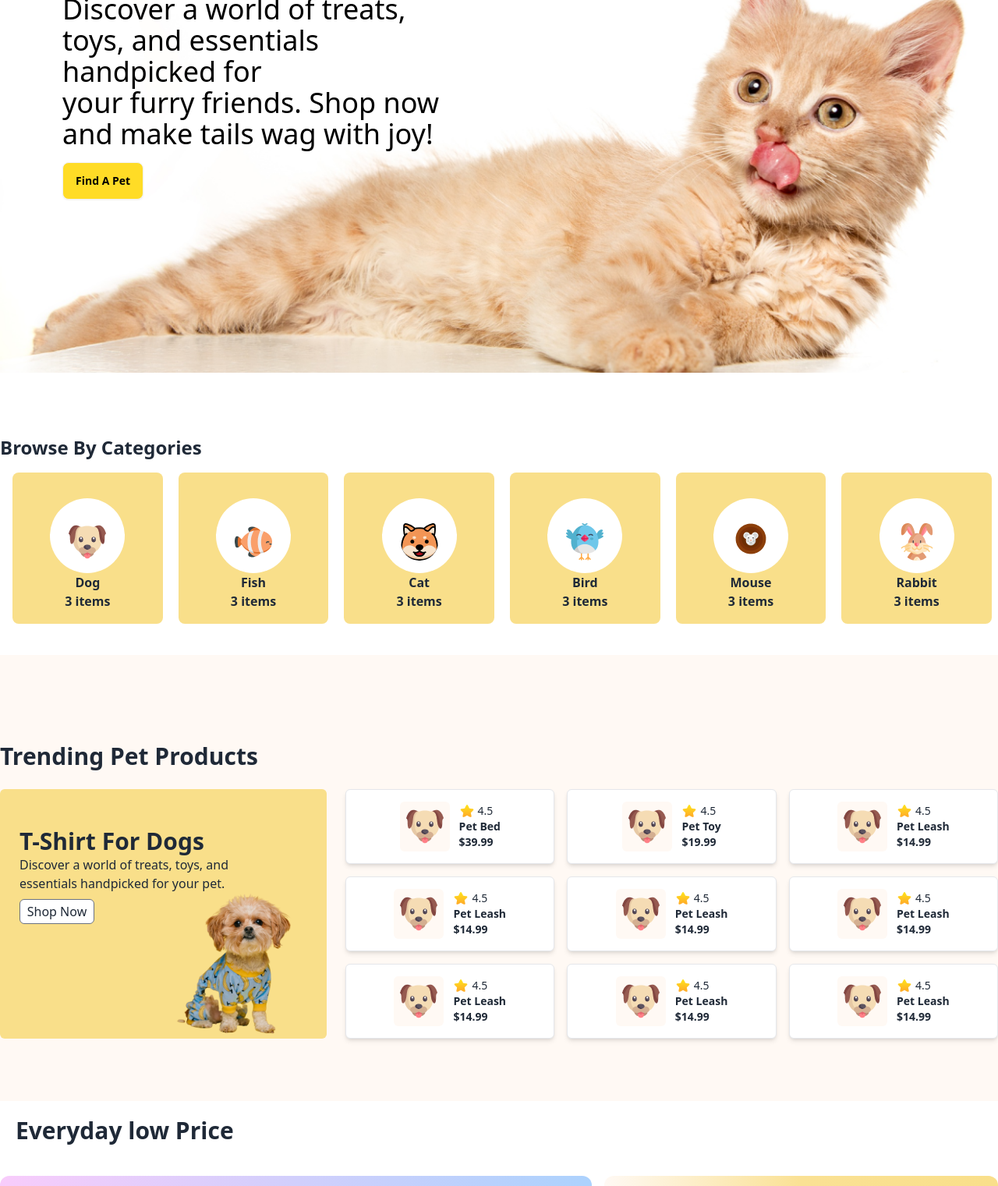
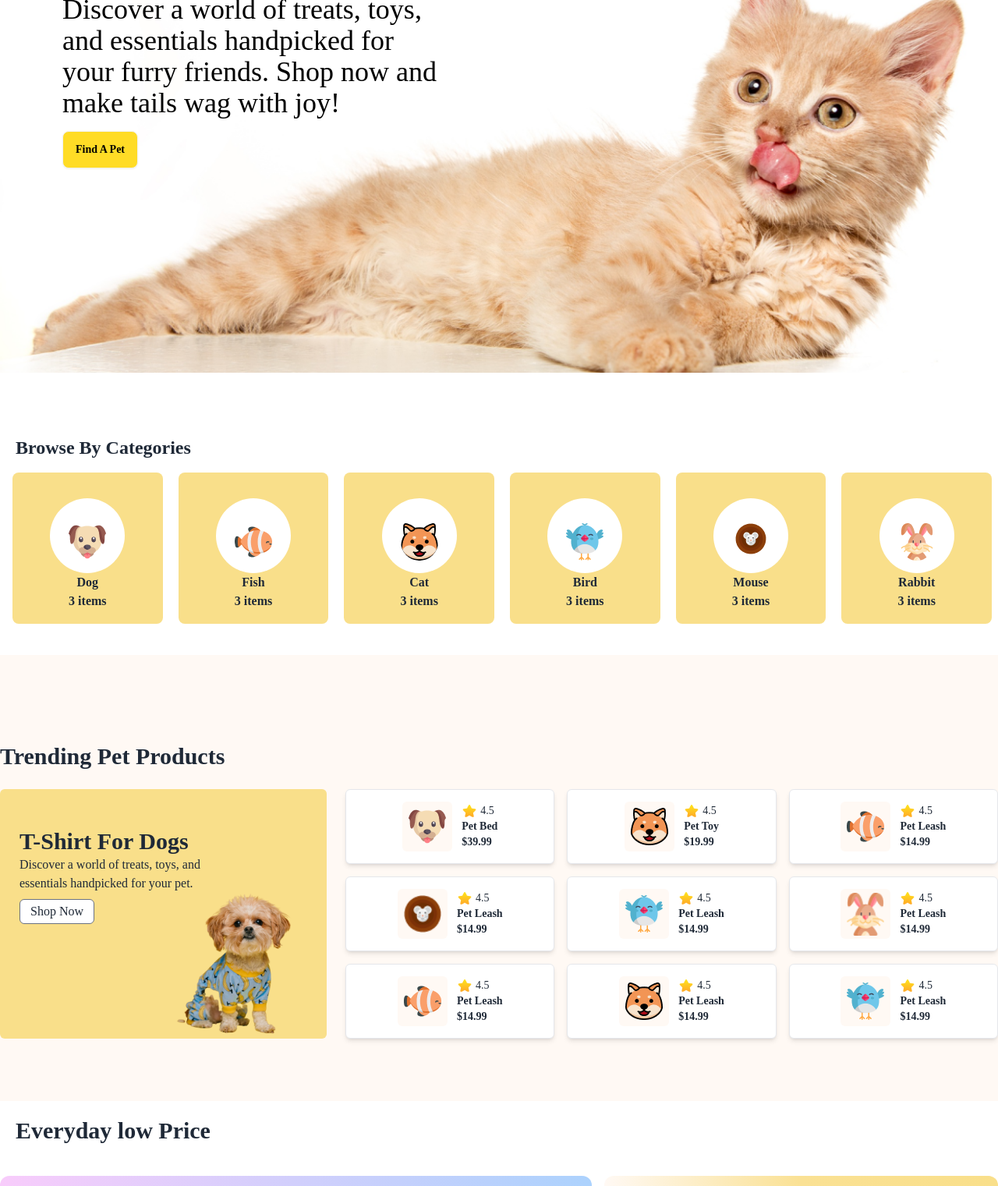
Before and after one commit to sajib42/Assignment-03, a plain HTML site: page index.html in a window 1280 px wide. Shown: the part 332-1853 px from the top of the page at 78% size. Drawn offline with nearby package versions, Linux system fonts and the light colour scheme; a web font is replaced by a local one.

Commit message:
Final design done and ready to submit

```diff
--- a/index.html
+++ b/index.html
@@ -5,16 +5,46 @@
   <meta name="viewport" content="width=device-width, initial-scale=1.0">
   <title>Pet Shop</title>
   <style>
+    @import url('https://fonts.googleapis.com/css2?family=ADLaM+Display&display=swap');
     html, body {
       overflow-x: hidden;
       max-width: 100%;
+      font-family: "ADLaM Display", serif;
     }
+
+
+    @tailwind base;
+@tailwind components;
+@tailwind utilities;
+
+@layer utilities {
+  @keyframes fadeIn {
+    0% { opacity: 0; }
+    100% { opacity: 1; }
+  }
+  .animate-fade-in {
+    animation: fadeIn 1.5s ease-out forwards;
+  }
+
+  @keyframes slideIn {
+    0% { opacity: 0; transform: translateY(50px); }
+    100% { opacity: 1; transform: translateY(0); }
+  }
+  .animate-slide-in {
+    animation: slideIn 1s ease-out forwards;
+  }
+}
+
   </style>
 
   <!-- DaisyUI -->
   <link href="https://cdn.jsdelivr.net/npm/daisyui@4.12.23/dist/full.min.css" rel="stylesheet" type="text/css" />
   <script src="https://cdn.tailwindcss.com"></script>
   <!-- Tailwind CDN -->
+   <!-- font  -->
+    <link rel="preconnect" href="https://fonts.googleapis.com">
+<link rel="preconnect" href="https://fonts.gstatic.com" crossorigin>
+<link href="https://fonts.googleapis.com/css2?family=ADLaM+Display&display=swap" rel="stylesheet">
   <script>
     tailwind.config = {
       theme: {
@@ -79,48 +109,52 @@
 
   <main>
     <!-- First Page Section -->
-    <section class="mt-4 mb-16 md:mb-0 lg:mb-0 relative">
+    <section class="animate- mt-4 mb-16 md:mb-0 lg:mb-0 relative">
       <div class="w-full max-w-7xl mx-auto flex flex-col md:flex-row-reverse relative">
 
-        <!-- Text -->
-        <div class="block text-sm md:hidden text-center px-6 py-8">
-          <h1 class="text-5xl lg:text-5xl font-bold mb-8 sm:pt-5 "> <span class=" lg:text-7xl">Pamper Your Pet,</span> Because They <br> Deserve the Best</h1>
-          <p class="  lg:font-black text-2xl lg:text-l mb-6 ">
+        <!-- Text (For Mobile) -->
+        <div class="block text-sm md:hidden text-center px-6 py-8 opacity-0 animate-fade-in">
+          <h1 class=" text-5xl lg:text-5xl font-bold mb-8 sm:pt-5 animate-slide-in">
+            <span class="  lg:text-7xl">Pamper Your Pet,</span> Because They <br> Deserve the Best
+          </h1>
+          <p class="lg:font-black text-2xl lg:text-l mb-6">
             Discover a world of treats, toys, and essentials handpicked for <br>
-            your furry friends. Shop now and make tails wag with Joy!
+            your furry friends. Shop now and make tails wag with joy!
           </p>
           <button class=" border border-transparent btn bg-[#ffdc26] text-black">Find A Pet</button>
         </div>
 
         <!-- Image -->
         <div class="relative w-full md:w-full">
-          <img class="w-full h-auto object-cover " src="./c1-assets/cat-big.png" alt="Cat">
+          <!-- animate-bounce duration-1000 w-full h-auto object-cover  -->
+          <img class=" transform hover:scale-110 duration-500 " src="./c1-assets/cat-big.png" alt="Cat">
 
-          <!-- Text inside image-->
-          <div class="hidden md:block absolute top-10 left-10 md:top-16 md:left-16 lg:top-20 lg:left-20 text-black max-w-lg">
+          <!-- Text inside image -->
+          <div class="hidden md:block absolute top-10 left-10 md:top-16 md:left-16 lg:top-20 lg:left-20 text-black max-w-lg opacity-0 animate-slide-in">
             <h1 class="text-6xl md:text-5xl font-bold mb-4">Pamper Your Pet, Because They <br> Deserve the Best</h1>
-            <p class="text-3xl md:text-4xl mb-4 ">
+            <p class="text-3xl md:text-4xl mb-4">
               Discover a world of treats, toys, and essentials handpicked for <br>
               your furry friends. Shop now and make tails wag with joy!
             </p>
-            <button class="btn bg-[#ffdc26] text-black ">Find A Pet</button>
+            <button class="btn bg-[#ffdc26] text-black">Find A Pet</button>
           </div>
         </div>
 
       </div>
     </section>
 
+
     <!-- Categories Section -->
-    <section class="pt-10 mb-10 max-w-7xl mx-auto md:mt-10 px-4 sm:px-6 lg:px-0 ">
+    <section class=" pt-10 mb-10 max-w-7xl mx-auto md:mt-10 px-4 sm:px-6 lg:px-0 ">
 
-      <h3 class="font-bold text-2xl mb-4 ">Browse By Categories</h3>
+      <h3 class="font-bold text-2xl mb-4 lg:pl-5 ">Browse By Categories</h3>
       <!-- Grid  -->
       <div class="grid grid-cols-2 md:grid-cols-3 lg:grid-cols-6 gap-5 w-full px-4 pr-2 ">
 
 
 
         <!-- Category Item -->
-        <div class="bg-[#F9DF8A] text-center h-68 pt-4 pb-4 w-full border border-transparent rounded-lg">
+        <div class="bg-[#F9DF8A] text-center h-68 pt-4 pb-4 w-full border border-transparent rounded-lg transform hover:scale-110 duration-500 ">
           <div class="mt-4">
             <div class="rounded-full h-24 w-24 bg-white mx-auto">
               <img class="pt-8 rounded-full mx-auto" src="./c1-assets/dog-cartoon.png" alt="Dog">
@@ -130,7 +164,7 @@
           </div>
         </div>
 
-        <div class="bg-[#F9DF8A] text-center h-68 pt-4 pb-4 w-full border border-transparent rounded-lg">
+        <div class="bg-[#F9DF8A] text-center h-68 pt-4 pb-4 w-full border border-transparent rounded-lg transform hover:scale-110 duration-500 ">
           <div class="mt-4">
             <div class="rounded-full h-24 w-24 bg-white mx-auto">
               <img class="pt-8 rounded-full mx-auto" src="./c1-assets/fish-cartoon.png" alt="Fish">
@@ -140,7 +174,7 @@
           </div>
         </div>
 
-        <div class="bg-[#F9DF8A] text-center h-68 pt-4 pb-4 w-full border border-transparent rounded-lg">
+        <div class="bg-[#F9DF8A] text-center h-68 pt-4 pb-4 w-full border border-transparent rounded-lg transform hover:scale-110 duration-500 ">
           <div class="mt-4">
             <div class="rounded-full h-24 w-24 bg-white mx-auto">
               <img class="pt-8 rounded-full mx-auto" src="./c1-assets/cat-cartoon.png" alt="Cat">
@@ -150,7 +184,7 @@
           </div>
         </div>
 
-        <div class="bg-[#F9DF8A] text-center h-68 pt-4 pb-4 w-full border border-transparent rounded-lg">
+        <div class="bg-[#F9DF8A] text-center h-68 pt-4 pb-4 w-full border border-transparent rounded-lg transform hover:scale-110 duration-500 ">
           <div class="mt-4">
             <div class="rounded-full h-24 w-24 bg-white mx-auto">
               <img class="pt-8 rounded-full mx-auto" src="./c1-assets/bird-cartoon.png" alt="Bird">
@@ -160,7 +194,7 @@
           </div>
         </div>
 
-        <div class="bg-[#F9DF8A] text-center h-68 pt-4 pb-4 w-full border border-transparent rounded-lg">
+        <div class="bg-[#F9DF8A] text-center h-68 pt-4 pb-4 w-full border border-transparent rounded-lg transform hover:scale-110 duration-500 ">
           <div class="mt-4">
             <div class="rounded-full h-24 w-24 bg-white mx-auto">
               <img class="pt-8 rounded-full mx-auto" src="./c1-assets/mouse-cartoon.png" alt="Mouse">
@@ -170,7 +204,7 @@
           </div>
         </div>
 
-        <div class="bg-[#F9DF8A] text-center h-68 pt-4 pb-4 w-full border border-transparent rounded-lg">
+        <div class="bg-[#F9DF8A] text-center h-68 pt-4 pb-4 w-full border border-transparent rounded-lg transform hover:scale-110 duration-500 ">
           <div class="mt-4">
             <div class="rounded-full h-24 w-24 bg-white mx-auto">
               <img class="pt-8 rounded-full mx-auto" src="./c1-assets/rabbit-cartoon.png" alt="Rabbit">
@@ -186,12 +220,12 @@
 <!-- Trending Pet Section -->
 <div class="bg-[#fff9f4] py-10 max-w-8xl mx-auto">
   <section class="max-w-7xl mx-auto mt-8 pt-10 mb-10 px-4 sm:px-6 lg:px-0">
-    <!-- Section Title -->
+
     <h1 class="font-bold text-3xl mb-6">Trending Pet Products</h1>
 
     <div class="flex flex-col md:flex-row gap-6">
-      <!-- Featured Product -->
-      <div class=" h-80 w-full lg:w-2/4 md:w-2/4 relative border border-transparent   bg-[#F9DF8A] rounded-md overflow-hidden">
+      <!-- Product -->
+      <div class=" transform hover:scale-105 duration-500  h-80 w-full lg:w-2/4 md:w-2/4 relative border border-transparent   bg-[#F9DF8A] rounded-md overflow-hidden">
         <!-- Image -->
         <img class="absolute right-5 bottom-0 w-40 lg:w-44 h-auto" src="./c1-assets/cute-pet-small.png" alt="">
 
@@ -205,11 +239,11 @@
       <!--  Grid  -->
       <div class="grid grid-cols-1 sm:grid-cols-2 md:grid-cols-3 gap-4 w-full ">
         <!-- Product Cards -->
-        <div class="bg-white flex items-center h-24 w-full border border-gray-200 rounded-md p-2 shadow-md justify-center">
+        <div class=" transform hover:scale-110 duration-500  bg-white flex items-center h-24 w-full border border-gray-200 rounded-md p-2 shadow-md justify-center">
           <div class="h-16 w-16 bg-[#fff9f4] flex justify-center items-center rounded-md">
             <img class="w-12" src="./c1-assets/dog-cartoon.png" alt="">
           </div>
-          <div class="ml-3 ">
+          <div class="ml-3  ">
             <div class="flex items-center gap-1">
               <img class="size-5" src="./c1-assets/star.png" alt="">
               <h3 class="text-sm">4.5</h3>
@@ -220,9 +254,9 @@
         </div>
 
         <!--  cards -->
-        <div class="bg-white flex items-center h-24 w-full border border-gray-200 rounded-md p-2 shadow-md justify-center">
+        <div class=" transform hover:scale-110 duration-500  bg-white flex items-center h-24 w-full border border-gray-200 rounded-md p-2 shadow-md justify-center">
           <div class="h-16 w-16 bg-[#fff9f4] flex justify-center items-center rounded-md">
-            <img class="w-12" src="./c1-assets/dog-cartoon.png" alt="">
+            <img class="w-12" src="./c1-assets/cat-cartoon.png" alt="">
           </div>
           <div class="ml-3">
             <div class="flex items-center gap-1">
@@ -234,9 +268,9 @@
           </div>
         </div>
 
-        <div class="bg-white flex items-center h-24 border border-gray-200 rounded-md p-2 shadow-md justify-center">
+        <div class= " transform hover:scale-110 duration-500  bg-white flex items-center h-24 border border-gray-200 rounded-md p-2 shadow-md justify-center">
           <div class="h-16 w-16 bg-[#fff9f4] flex justify-center items-center rounded-md">
-            <img class="w-12" src="./c1-assets/dog-cartoon.png" alt="">
+            <img class="w-12" src="./c1-assets/fish-cartoon.png" alt="">
           </div>
           <div class="ml-3">
             <div class="flex items-center gap-1">
@@ -247,9 +281,9 @@
             <h4 class="font-bold text-sm">$14.99</h4>
           </div>
         </div>
-        <div class="bg-white flex items-center h-24 border border-gray-200 rounded-md p-2 shadow-md justify-center">
+        <div class=" transform hover:scale-110 duration-500  bg-white flex items-center h-24 border border-gray-200 rounded-md p-2 shadow-md justify-center">
           <div class="h-16 w-16 bg-[#fff9f4] flex justify-center items-center rounded-md">
-            <img class="w-12" src="./c1-assets/dog-cartoon.png" alt="">
+            <img class="w-12" src="./c1-assets/mouse-cartoon.png" alt="">
           </div>
           <div class="ml-3">
             <div class="flex items-center gap-1">
@@ -260,9 +294,9 @@
             <h4 class="font-bold text-sm">$14.99</h4>
           </div>
         </div>
-        <div class="bg-white flex items-center h-24 border border-gray-200 rounded-md p-2 shadow-md justify-center">
+        <div class="transform hover:scale-110 duration-500  bg-white flex items-center h-24 border border-gray-200 rounded-md p-2 shadow-md justify-center">
           <div class="h-16 w-16 bg-[#fff9f4] flex justify-center items-center rounded-md">
-            <img class="w-12" src="./c1-assets/dog-cartoon.png" alt="">
+            <img class="w-12" src="./c1-assets/bird-cartoon.png" alt="">
           </div>
           <div class="ml-3">
             <div class="flex items-center gap-1">
@@ -273,9 +307,9 @@
             <h4 class="font-bold text-sm">$14.99</h4>
           </div>
         </div>
-        <div class="bg-white flex items-center h-24 border border-gray-200 rounded-md p-2 shadow-md justify-center">
+        <div class=" transform hover:scale-110 duration-500  bg-white flex items-center h-24 border border-gray-200 rounded-md p-2 shadow-md justify-center">
           <div class="h-16 w-16 bg-[#fff9f4] flex justify-center items-center rounded-md">
-            <img class="w-12" src="./c1-assets/dog-cartoon.png" alt="">
+            <img class="w-12" src="./c1-assets/rabbit-cartoon.png" alt="">
           </div>
           <div class="ml-3">
             <div class="flex items-center gap-1">
@@ -286,9 +320,9 @@
             <h4 class="font-bold text-sm">$14.99</h4>
           </div>
         </div>
-        <div class="bg-white flex items-center h-24 border border-gray-200 rounded-md p-2 shadow-md justify-center">
+        <div class=" transform hover:scale-110 duration-500  bg-white flex items-center h-24 border border-gray-200 rounded-md p-2 shadow-md justify-center">
           <div class="h-16 w-16 bg-[#fff9f4] flex justify-center items-center rounded-md">
-            <img class="w-12" src="./c1-assets/dog-cartoon.png" alt="">
+            <img class="w-12" src="./c1-assets/fish-cartoon.png" alt="">
           </div>
           <div class="ml-3">
             <div class="flex items-center gap-1">
@@ -299,9 +333,9 @@
             <h4 class="font-bold text-sm">$14.99</h4>
           </div>
         </div>
-        <div class="bg-white flex items-center h-24 border border-gray-200 rounded-md p-2 shadow-md justify-center">
+        <div class="transform hover:scale-110 duration-500  bg-white flex items-center h-24 border border-gray-200 rounded-md p-2 shadow-md justify-center">
           <div class="h-16 w-16 bg-[#fff9f4] flex justify-center items-center rounded-md">
-            <img class="w-12" src="./c1-assets/dog-cartoon.png" alt="">
+            <img class="w-12" src="./c1-assets/cat-cartoon.png" alt="">
           </div>
           <div class="ml-3">
             <div class="flex items-center gap-1">
@@ -312,9 +346,9 @@
             <h4 class="font-bold text-sm">$14.99</h4>
           </div>
         </div>
-        <div class="bg-white flex items-center h-24 border border-gray-200 rounded-md p-2 shadow-md justify-center">
+        <div class=" transform hover:scale-110 duration-500  bg-white flex items-center h-24 border border-gray-200 rounded-md p-2 shadow-md justify-center">
           <div class="h-16 w-16 bg-[#fff9f4] flex justify-center items-center rounded-md">
-            <img class="w-12" src="./c1-assets/dog-cartoon.png" alt="">
+            <img class="w-12" src="./c1-assets/bird-cartoon.png" alt="">
           </div>
           <div class="ml-3">
             <div class="flex items-center gap-1">
@@ -339,7 +373,7 @@
 
   <section class=" max-w-7xl mx-auto pt-10 mb-10 px-4 sm:px-6 lg:px-0 lg:flex-row md:flex-row flex flex-col gap-4">
 
-    <div class=" flex justify-between w-full md:w-3/5 rounded-xl bg-gradient-to-r from-[#F8CCFB] via-[#D1CFFC] to-[#ACD2FD] p-4">
+    <div class=" transform hover:scale-90 duration-500  flex justify-between w-full md:w-3/5 rounded-xl bg-gradient-to-r from-[#F8CCFB] via-[#D1CFFC] to-[#ACD2FD] p-4">
     <div class=" pl-16 pt-16 ">
       <h4 class="text-2xl pb-1">Under Price</h4>
       <h2 class=" text-4xl font-bold pb-3"> Pet Grooming Mitt</h2>
@@ -349,7 +383,7 @@
     <div class=""><img class=" " src="./c1-assets/cute-dog-mid.png" alt=""></div>
   </div>
 
-  <div class="flex justify-between w-full md:w-2/5  rounded-xl bg-gradient-to-r from-[#FFF9F4] via-[#FAE194] to-[#F9DF8A] ">
+  <div class="transform hover:scale-90 duration-500  flex justify-between w-full md:w-2/5  rounded-xl bg-gradient-to-r from-[#FFF9F4] via-[#FAE194] to-[#F9DF8A] ">
     <div class="pl-10 pt-10  ">
       <h4 class="text-2xl pb-1">Under Price</h4>
       <h2 class=" text-3xl font-bold pb-3"> Pet Grooming Mitt</h2>
@@ -364,11 +398,11 @@
 
 
   </main>
-  <div class="min-h-screen flex flex-col justify-between">
+  <div class=" flex flex-col justify-between">
 
     <!-- Footer -->
-    <footer class="bg-[#ffed93] flex flex-col justify-between w-full mx-auto mt-5 lg:mt-56">
-      <div class="relative bottom-48 lg:relative bottom-56 md:relative bottom-40 text-left flex flex-col lg:flex-row gap-8 max-w-4xl mx-auto bg-[#fff9f4] rounded-xl p-6 mb-0">
+    <footer class="bg-[#ffed93] flex flex-col justify-between w-full mx-auto mt-5 lg:mt-56 ">
+      <div class="transform hover:scale-110 duration-500  relative  lg:relative  md:relative bottom-40 text-left flex flex-col lg:flex-row gap-8 max-w-4xl mx-auto bg-[#fff9f4] rounded-xl p-6 mb-0">
         <div>
           <img class="mx-auto h-full " src="./c1-assets/cute-pet-small.png" alt="">
         </div>
@@ -381,26 +415,26 @@
       </div>
 
       <div class="grid grid-cols-1 bg-[#ffed93] max-w-7xl mx-auto py-10 relative bottom-32">
-        <div class=" mx-auto flex flex-wrap gap-6 justify-between px-6">
+        <div class="  mx-auto flex flex-wrap gap-8 lg:gap-24 justify-between px-6 ">
           <div>
-            <div class="flex items-center gap-2 pb-2">
+            <div class="transform hover:scale-105 duration-500 flex items-center gap-2 pb-2">
               <img src="./c1-assets/logo-footer.png" alt="">
               <h2 class="font-bold">Browse Pets</h2>
             </div>
             <p class="text-sm text-gray-700">Discover a world of treats, toys, and essentials <br> handpicked for your furry friends</p>
           </div>
-          <div class="grid grid-cols-1 space-y-2">
-            <h4 class="font-bold">Find a pet</h4>
-            <h4 class="font-bold">Breeds</h4>
-            <h4 class="font-bold">Contact us</h4>
+          <div class=" grid grid-cols-1 space-y-2">
+            <h4 class="transform hover:scale-105 duration-500 font-bold">Find a pet</h4>
+            <h4 class="transform hover:scale-105 duration-500 font-bold">Breeds</h4>
+            <h4 class="transform hover:scale-105 duration-500 font-bold">Contact us</h4>
           </div>
           <div>
-            <h2 class="font-bold text-xl pb-2">Follow Us</h2>
+            <h2 class="transform hover:scale-110 duration-500 font-bold text-xl pb-2">Follow Us</h2>
             <div class="flex gap-2">
-              <img class="h-10 w-10" src="./c1-assets/facebook (1).png" alt="">
-              <img class="h-10 w-10" src="./c1-assets/instagram (1).png" alt="">
-              <img class="h-10 w-10" src="./c1-assets/linkedin.png" alt="">
-              <img class="h-10 w-10" src="./c1-assets/play.png" alt="">
+              <img class="transform hover:scale-110 duration-500 h-10 w-10" src="./c1-assets/facebook (1).png" alt="">
+              <img class="transform hover:scale-110 duration-500 h-10 w-10" src="./c1-assets/instagram (1).png" alt="">
+              <img class="transform hover:scale-110 duration-500 h-10 w-10" src="./c1-assets/linkedin.png" alt="">
+              <img class=" transform hover:scale-110 duration-500 h-10 w-10" src="./c1-assets/play.png" alt="">
             </div>
           </div>
         </div>
```
Also changed, not shown: tailwind.js (line endings or trailing spaces).
